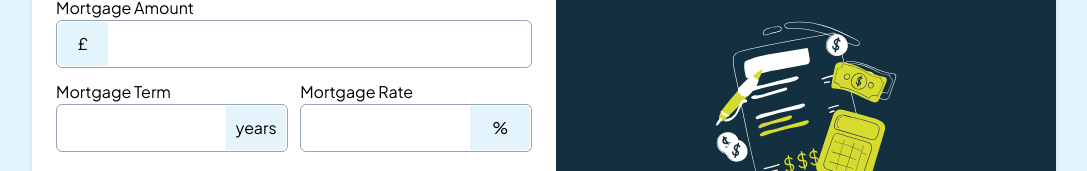
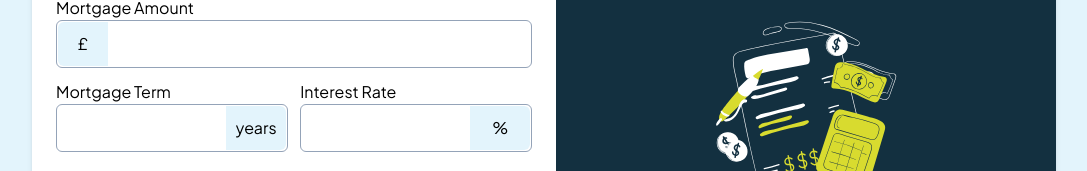
Before and after one commit to tesla-ambassador/Mortgage-Calculator, a Next.js app: page / in a window 1280 px wide. Shown: the part 207-378 px from the top of the page, without its empty margins (96-1183 px from the left). Built offline with nearby package versions, Linux system fonts and the light colour scheme.

Commit message:
Changed label from Mortgage rate to Interest Rate

```diff
--- a/components/Form.tsx
+++ b/components/Form.tsx
@@ -227,7 +227,7 @@ export default function Form() {
             )}
           </div>
           <div>
-            <label htmlFor={"rate"}>Mortgage Rate</label>
+            <label htmlFor={"rate"}>Interest Rate</label>
             <div className="w-full relative flex items-center">
               <input
                 type="number"
```
